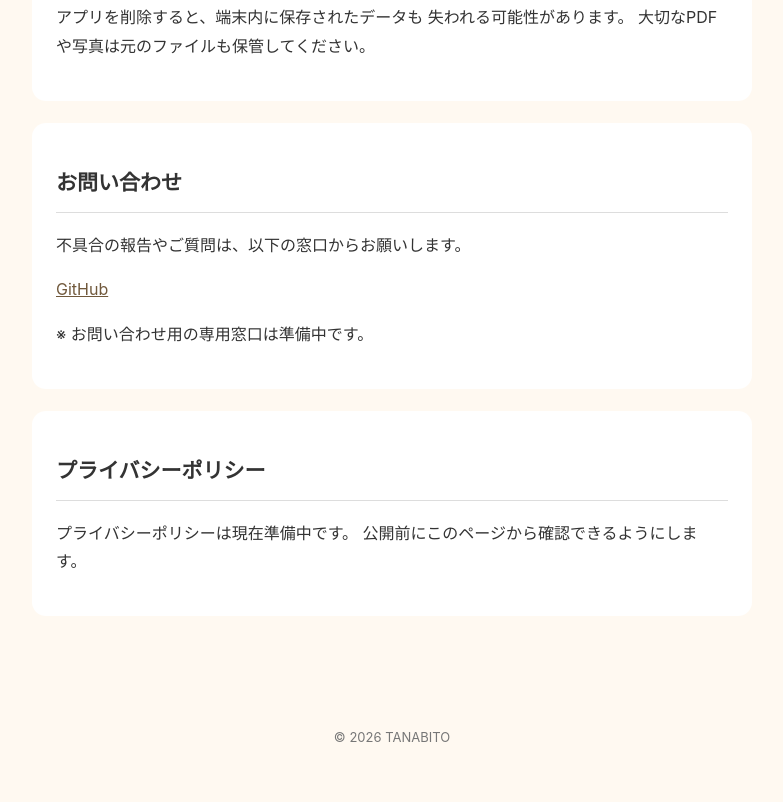
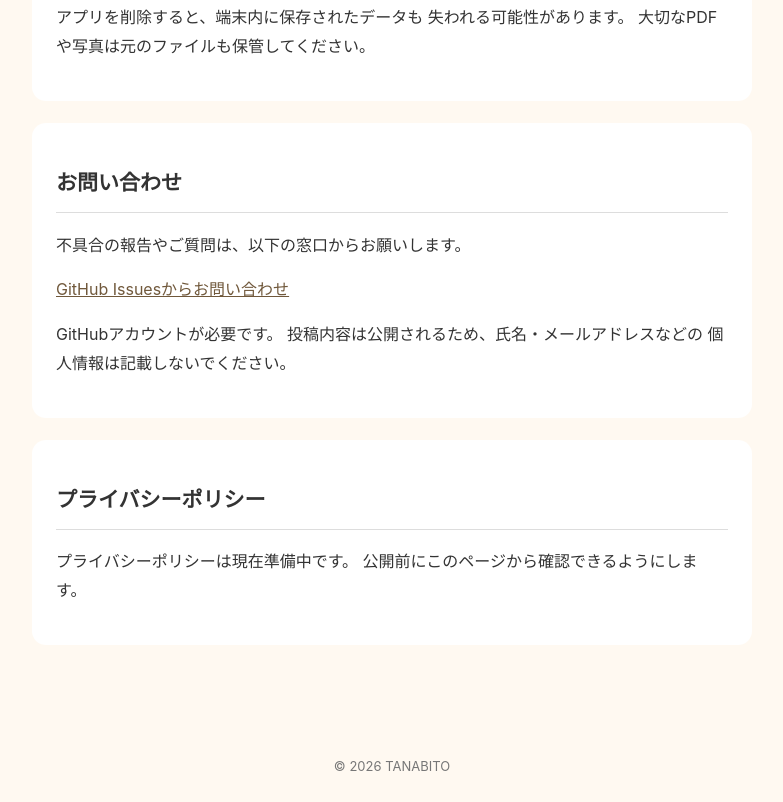
Before and after one commit to aira70901-lgtm/tanabito-support, a plain HTML site: page index.html in a window 1280 px wide. Shown: the part 1238-2040 px from the top of the page, without its empty margins (248-1031 px from the left). Before the commit the page ends 2012 px from the top, so only its background shows below. Drawn offline with Linux system fonts and the light colour scheme.

Commit message:
Update index.html

```diff
--- a/index.html
+++ b/index.html
@@ -97,13 +97,15 @@
         不具合の報告やご質問は、以下の窓口からお願いします。
       </p>
       <p>
-        <a href="https://github.com/issues">
-          GitHub
-        </a>
+        <a href="https://github.com/aira70901-lgtm/tanabito-support/issues/new">
+  GitHub Issuesからお問い合わせ
+</a>
       </p>
       <p>
-        ※ お問い合わせ用の専用窓口は準備中です。
-      </p>
+  GitHubアカウントが必要です。
+  投稿内容は公開されるため、氏名・メールアドレスなどの
+  個人情報は記載しないでください。
+</p>
     </section>
 
     <section>
```
